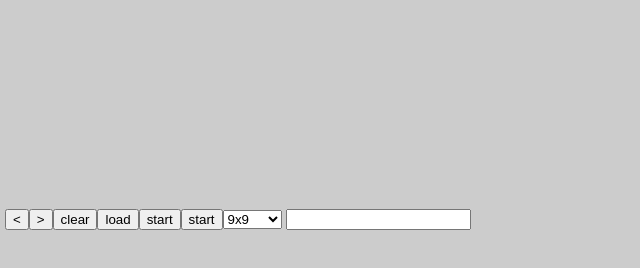
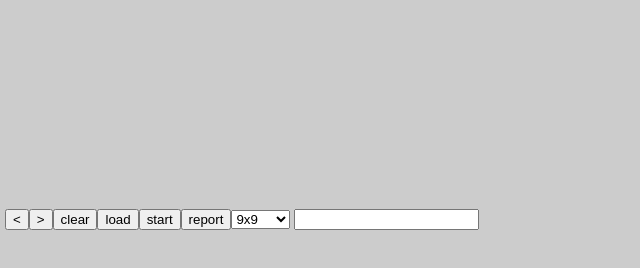
Before and after one commit to stackasteak/finr, a plain HTML site: page index.html in a window 1280 px wide. Shown: the full height of the page, 0-640 px from the left. Drawn offline with Linux system fonts and the light colour scheme; no server answers.

Commit message:
build page

```diff
--- a/index.html
+++ b/index.html
@@ -26,7 +26,7 @@
       <input type="text" id="pastehistBox"  value="" />
       <button id="pastehistBtn"  onclick="_onLoad()"> load</button>
       <button id="startBtn" onclick="_onStart()"> start </button>
-      <button id="startBtn" onclick="_onStart()"> start </button>
+      <button id="reportBtn" onclick="_onReport()"> report </button>
     </div>
 
     <script type='text/javascript'>
```
